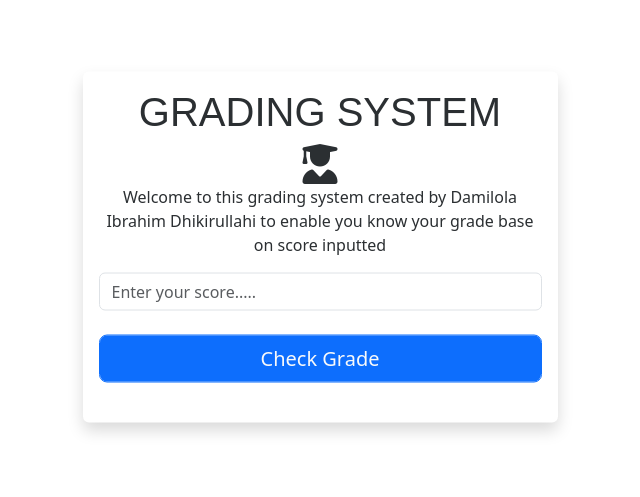
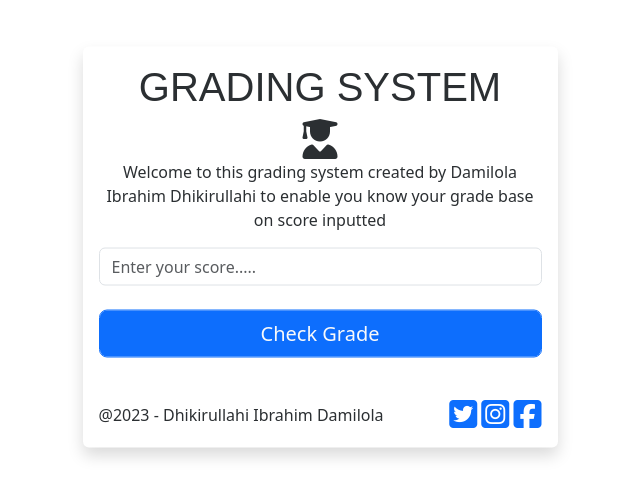
Before and after one commit to doiayokanmi/grade-system, a plain HTML site: page index.html in a window 1280 px wide. Shown: the part 153-650 px from the top of the page, without its empty margins (320-960 px from the left). Drawn offline with nearby package versions, Linux system fonts and the light colour scheme; a web font is replaced by a local one.

Commit message:
social media done

```diff
--- a/index.html
+++ b/index.html
@@ -32,9 +32,36 @@
                     Check Grade
                 </button>
 
-                <div id="grade" class="shadow rounded"></div>
+                <div id="grade" class="shadow rounded mb-3"></div>
+
+
+                <div id="social">
+
+                    <div>
+                        @2023 - Dhikirullahi Ibrahim Damilola
+                    </div>
+
+                    <div>
+                        <a href="www.twitter.com/doiayokanmi">
+                            <i class="fa-brands fa-square-twitter fs-2"></i>
+                        </a>
+
+                        <a href="www.instagram.com/doiayokanmi">
+                            <i class="fa-brands fa-square-instagram fs-2"></i>
+                        </a>
+
+                        <a href="www.fb.com/oloye.d.ibrahim">
+                            <i class="fa-brands fa-square-facebook fs-2"></i>
+                        </a>
+                    </div>
+
+
+                </div>
             </div>
+
         </div>
+
+
     </div>
 
 
--- a/styles.css
+++ b/styles.css
@@ -10,3 +10,14 @@ h1 {
     left: 50%;
     transform: translate(-50%, -50%);
 }
+
+#social {
+    display: flex;
+    align-items: center;
+    justify-content: space-between;
+    gap: 10px;
+}
+
+a {
+    text-decoration: none;
+}
```
